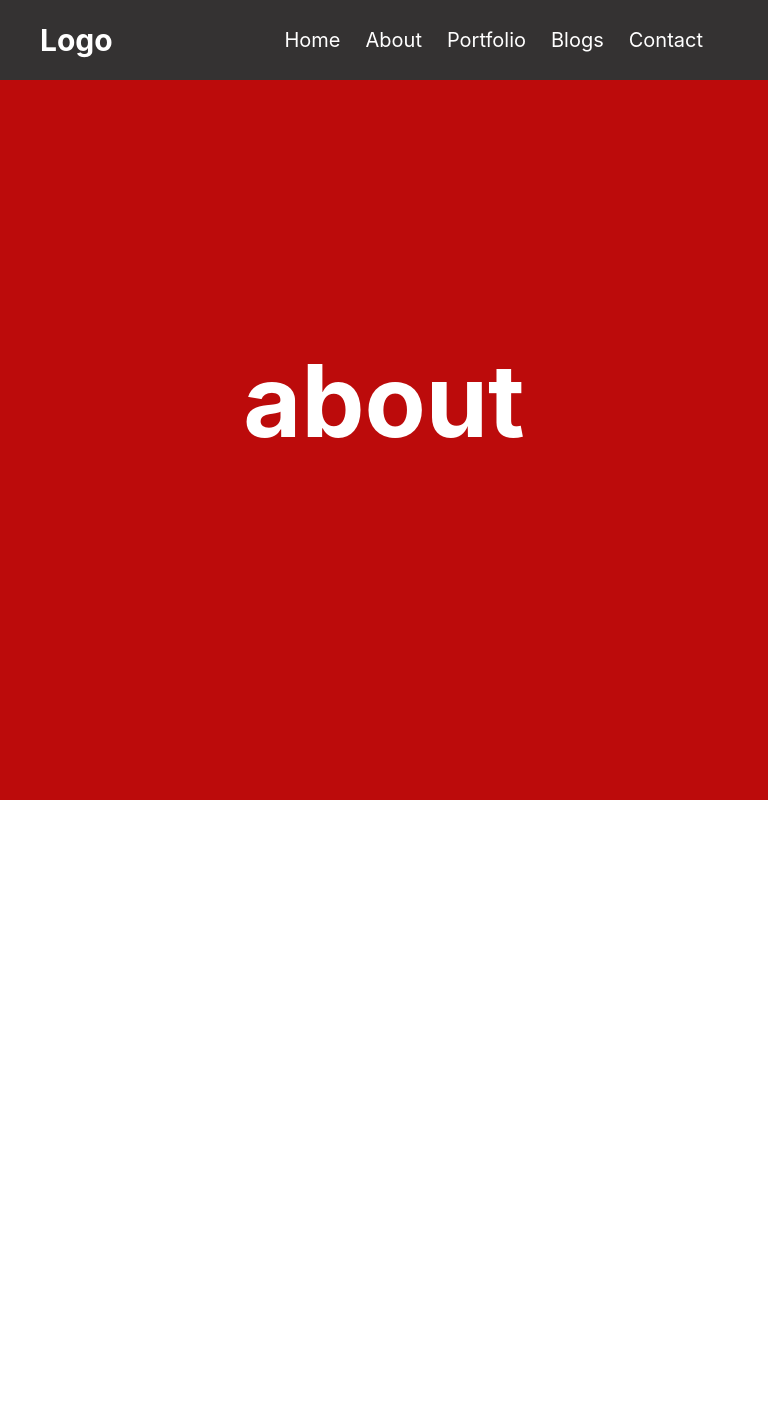
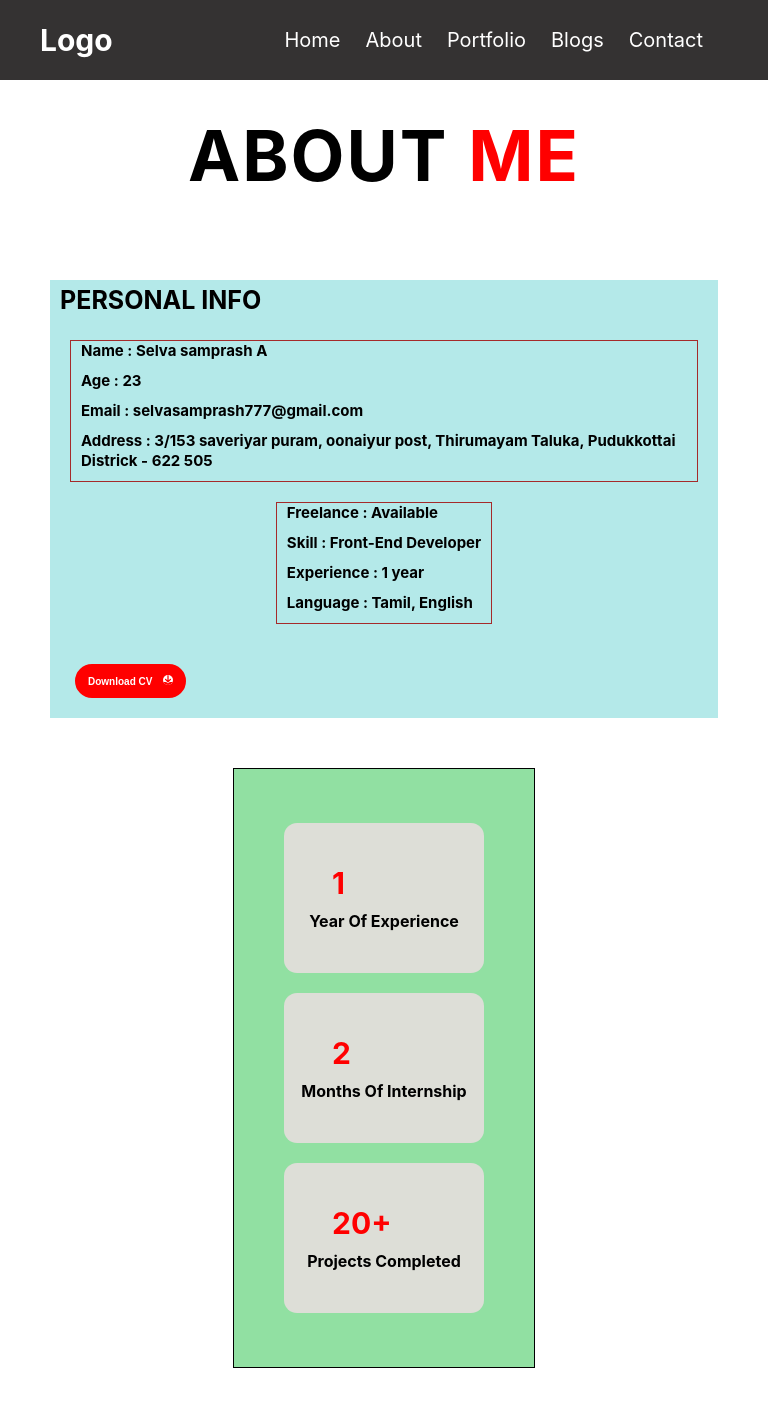
Before and after one commit to selva-arsl/portfolio_website, a React (Create React App) app in the folder p-project/portfolio_project/: page /about in a window 768 px wide. Shown: the top 1406 px of the page. Before the commit the page ends 800 px from the top, so only its background shows below. Built offline with nearby package versions, Linux system fonts and the light colour scheme.

Commit message:
about me update works

```diff
--- a/p-project/portfolio_project/src/about.js
+++ b/p-project/portfolio_project/src/about.js
@@ -1,14 +1,68 @@
 import React from "react";
 import "./css/about.css";
+import { FaDownload } from "react-icons/fa6";
 
 class About extends React.Component {
     render() {
         return (
-            <div className="about-container">
 
-                <h1>about</h1>
+            <>
+                <div className="about-container">
 
-            </div>
+                    <h1>ABOUT <span className="me"> ME </span></h1>
+
+                </div>
+
+                <div className="personal-container">
+                    <div className="left-side">
+                        <h1>PERSONAL INFO</h1>
+
+                        <div className="sub-overall">
+                            <div className="sub-left">
+                                <h3>Name : <span>Selva samprash A</span></h3>
+                                <h3>Age : <span>23</span></h3>
+                                <h3>Email : <span>selvasamprash777@gmail.com</span></h3>
+                                <h3>Address : <span>3/153 saveriyar puram, oonaiyur post, Thirumayam Taluka, Pudukkottai Districk - 622 505 </span></h3>
+
+
+
+
+                            </div>
+
+                            <div className="sub-right">
+                                <h3>Freelance : <span>Available</span></h3>
+                                <h3>Skill : <span>Front-End Developer</span></h3>
+                                <h3>Experience : <span>1 year</span></h3>
+                                <h3>Language : <span> Tamil, English </span></h3>
+                            </div>
+
+
+
+
+                        </div>
+
+                        <button>Download CV <FaDownload className="download" /></button>
+                    </div>
+
+                    <div className="right-side">
+                        <div className="first">
+                            <h1>1</h1>
+                            <p>Year Of Experience</p>
+                        </div>
+                        <div className="second">
+                            <h1>2</h1>
+                            <p>Months Of Internship</p>
+                        </div>
+
+                        <div className="third">
+                            <h1>20+</h1>
+                            <p>Projects Completed</p>
+                        </div>
+
+                    </div>
+                </div>
+
+            </>
         );
     };
 };
--- a/p-project/portfolio_project/src/css/about.css
+++ b/p-project/portfolio_project/src/css/about.css
@@ -1,12 +1,354 @@
-.about-container{
-    width:100%;
-    height: 100vh;
-    background-color: rgb(188, 11, 11);
-    color:white;
-    display:grid;
-    place-items: center;
+.about-container {
+    width: 100%;
+    min-height: auto;
+    margin-top: 80px;
 }
 
-.about-container>h1{
-    font-size:100px;
+.about-container h1 {
+    color: black;
+    font-size: 70px;
+    /* background-color: skyblue; */
+    /* border: 1px solid black; */
+    min-height: 150px;
+    display: flex;
+    justify-content: center;
+    align-items: center;
+    letter-spacing: 2px;
+
 }
+
+.me {
+    color: red;
+    padding-left: 20px;
+}
+
+@media only screen and (max-width:500px) {
+    .about-container h1 {
+        font-size: 40px;
+        min-height: 100px;
+    }
+}
+
+
+.personal-container {
+    width: 100%;
+    min-height: 600px;
+    /* border: 2px solid red; */
+    display:flex;
+    justify-content: center;
+    align-items: center;
+}
+
+.left-side {
+    width: 50%;
+    min-height: 600px;
+    /* background-color: rgb(180, 233, 233); */
+}
+
+.left-side h1{
+    padding:40px 58px;
+}
+
+.sub-overall{
+
+    min-height: 300px;
+    /* border:1px solid black; */
+    display: flex;
+    justify-content: center;
+    align-items: center;
+}
+
+
+.sub-left{
+    width: 50%;
+    min-height: 300px;
+    /* border:1px solid brown; */
+    padding:0px 25px;
+}
+
+.sub-left h3{
+    font-size:20px;
+    line-height: 30px;
+    padding-bottom:15px;
+}
+
+.sub-right{
+    width: auto;
+    min-height: 300px;
+    /* border:1px solid rgb(19, 139, 129); */
+    padding:0px 25px;
+
+}
+
+.sub-right h3{
+    font-size:20px;
+    line-height: 30px;
+    padding-bottom:15px;
+}
+
+.left-side button{
+    color:white;
+    background-color: red;
+    font-size:16px;
+    padding:11px 20px;
+    border-radius:25px;
+    border:none;
+    font-weight: bold;
+    margin:50px 25px;
+    border:3px solid red;
+    cursor: pointer;
+
+
+}
+
+.left-side button:hover{
+    border:3px solid red;
+    background: none;
+    color:black;
+    transition:all 0.5s linear;
+}
+
+
+
+
+.download{
+    background-color: white;
+    color:red;
+    border-radius:50%;
+    width: 16px;
+    height:16px;
+    line-height: 16px;
+    margin-left:10px;
+
+}
+
+
+
+
+
+
+.right-side {
+    width: 50%;
+    min-height: 600px;
+    /* background-color: rgb(145, 224, 162); */
+    /* border:1px solid black; */
+    display: grid;
+    grid-template-columns: auto auto;
+    place-content: center;
+    gap:25px;
+
+}
+.right-side .first,.right-side .second,.right-side .third{
+    display: flex;
+    flex-direction: column;
+    justify-content: center;
+    align-items: center;
+    gap:10px;
+}
+
+.right-side .first{
+    width: 300px;
+    min-height: 200px;
+    background-color: rgba(231, 222, 222, 0.89);
+    border-radius:13px;
+}
+
+.first h1,.second h1,.third h1{
+    font-size:50px;
+    color:red;
+    align-self: start;
+    padding-left:48px;
+}
+
+.first p,.second p,.third p{
+    font-size:20px;
+    font-weight: bold;
+}
+
+.right-side .second{
+    width: 300px;
+    min-height: 200px;
+    background-color: rgba(231, 222, 222, 0.89);
+    border-radius:13px;
+}
+
+.third-overall{
+    border:2px solid yellowgreen;
+
+}
+
+
+.right-side .third{
+
+    min-height: 200px;
+    background-color: rgba(231, 222, 222, 0.89);
+    border-radius:13px;
+
+}
+.download{
+    background-color: white;
+    color:red;
+    border-radius:50%;
+    width: 10px;
+    height:10px;
+    line-height: 13px;
+    margin-left:8px;
+
+}
+
+
+@media only screen and (min-width:320px) and (max-width:768px){
+    .personal-container{
+        width: auto;
+        display: flex;
+        flex-direction: column;
+        justify-content: center;
+        align-items: center;
+        gap:50px;
+        padding:50px;
+    }
+
+    .left-side {
+        width:auto;
+        min-height:auto;
+        background-color: rgb(180, 233, 233);
+    }
+
+    .left-side h1{
+        font-size:25px;
+        padding: 5px 10px;
+    }
+
+    .right-side {
+        width: auto;
+        min-height: 600px;
+        background-color: rgb(145, 224, 162);
+        border:1px solid black;
+        display: grid;
+        grid-template-columns: auto auto;
+        place-content: center;
+        gap:25px;
+
+    }
+
+
+    .sub-left,.sub-right{
+        width: 50%;
+        min-height:auto;
+        border:1px solid brown;
+        padding:0px 10px;
+    }
+
+    .sub-left h3,.sub-right h3{
+        width: 100%;
+        font-size:15px;
+        line-height: 20px;
+        padding-bottom:10px;
+    }
+
+    .sub-overall{
+        width: auto;
+        display: flex;
+        flex-direction: column;
+        justify-content: center;
+        align-items: center;
+        gap:20px;
+        padding:20px;
+    }
+
+    .sub-left,.sub-right{
+        width: auto;
+    }
+
+    .right-side{
+        width: auto;
+        display:grid;
+        grid-template-columns: auto;
+        justify-content: center;
+        align-items: center;
+        padding:50px;
+    }
+    .left-side button{
+        color:white;
+        background-color: red;
+        font-size:10px;
+        padding:8px 10px;
+        border-radius:25px;
+        border:none;
+        font-weight: bold;
+        margin:20px 25px;
+        border:3px solid red;
+        cursor: pointer;
+
+
+    }
+
+    .right-side {
+        width:auto;
+        min-height: 600px;
+        background-color: rgb(145, 224, 162);
+        border:1px solid black;
+        display: grid;
+        grid-template-columns: auto;
+        place-content: center;
+        gap:20px;
+
+
+    }
+    .right-side .first,.right-side .second,.right-side .third{
+        width:200px;
+        min-height: 150px;
+        background-color: rgba(231, 222, 222, 0.89);
+        border-radius:13px;
+    }
+
+    .first h1,.second h1,.third h1{
+        font-size:30px;
+        color:red;
+        /* align-self: start;
+        padding-left:48px; */
+    }
+
+    .first p,.second p,.third p{
+        font-size:16px;
+        font-weight: bold;
+    }
+
+
+}
+
+
+@media only screen and (min-width:768px) and (max-width:1250px){
+    .personal-container{
+        width: auto;
+        display: flex;
+        flex-direction: column;
+        justify-content: center;
+        align-items: center;
+        gap:50px;
+        padding:50px;
+    }
+    .sub-overall{
+        width: auto;
+        display: flex;
+        flex-direction: column;
+        justify-content: center;
+        align-items: center;
+        gap:20px;
+        padding:20px;
+    }
+
+    .sub-left,.sub-right{
+        width: auto;
+    }
+
+    .right-side{
+        width: auto;
+        display:grid;
+        grid-template-columns: auto;
+        justify-content: center;
+        align-items: center;
+        padding:50px;
+    }
+
+}
--- a/p-project/portfolio_project/src/home.js
+++ b/p-project/portfolio_project/src/home.js
@@ -4,8 +4,11 @@ import Selva_db from "./assets/selva_db.jpg";
 import { IoPerson } from "react-icons/io5";
 
 
+
 class Home extends React.Component {
     render() {
+
+
 
         return (
 
@@ -23,7 +26,7 @@ class Home extends React.Component {
 
                         <h1>Selva samprash A</h1>
 
-                        <h3>I'm a front end developer</h3>
+                        <h3>I'm a <span className="auto-type"> front end developer </span></h3>
 
                         <p>I have one year of experience in real-time projects.  And I have done functionality and API integration in Admin panel projects.  Then I learned many things on myself in front-end.</p>
 
```
Also changed, not shown: p-project/portfolio_project/src/css/home.css (+137 -99 lines).
